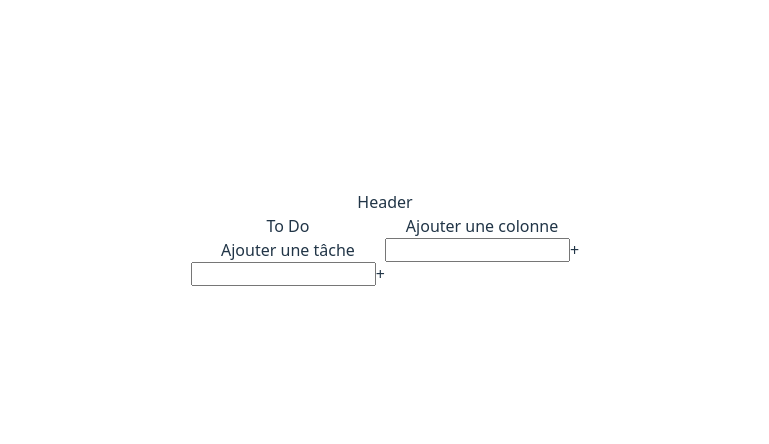
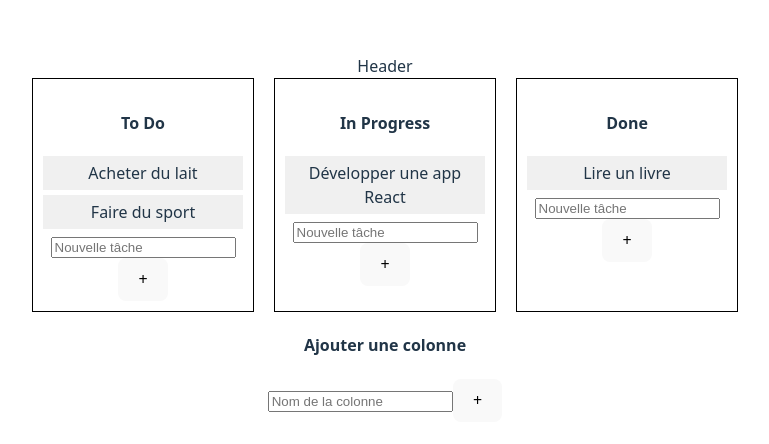
Before and after one commit to mariaguyde/taskflow-kanban, a React (Vite) app in the folder taskflow-kanban/: page / in a window 1280 px wide. Shown: the part 162-606 px from the top of the page, without its empty margins (255-1024 px from the left). Built offline with nearby package versions, Linux system fonts and the light colour scheme.

Commit message:
(feat:) drop drag fonctionnel

```diff
--- a/taskflow-kanban/package.json
+++ b/taskflow-kanban/package.json
@@ -10,7 +10,10 @@
     "preview": "vite preview"
   },
   "dependencies": {
+    "@dnd-kit/core": "^6.3.1",
     "react": "^19.0.0",
+    "react-dnd": "^16.0.1",
+    "react-dnd-html5-backend": "^16.0.1",
     "react-dom": "^19.0.0"
   },
   "devDependencies": {
--- a/taskflow-kanban/src/components/Table.jsx
+++ b/taskflow-kanban/src/components/Table.jsx
@@ -1,77 +1,117 @@
-import React, { useEffect } from 'react';
-import { useState } from 'react';
+import React, { useState } from "react";
+import { useDrag, useDrop, DndProvider } from "react-dnd";
+import { HTML5Backend } from "react-dnd-html5-backend";
 
+const ItemType = { TASK: "task" }; // Définition du type d'objet draggable
 
 function Table() {
+    const [arrayTasks, setArrayTasks] = useState([
+        { name: "To Do", tasks: ["Acheter du lait", "Faire du sport"] },
+        { name: "In Progress", tasks: ["Développer une app React"] },
+        { name: "Done", tasks: ["Lire un livre"] },
+    ]);
 
-    let [arrayTasks, setArrayTasks] = useState([{name:"To Do", tasks:[]}]);
+    // Fonction pour déplacer une tâche d'une colonne à une autre
+    const moveTask = (task, fromColumnIndex, toColumnIndex) => {
+        const updatedTasks = [...arrayTasks];
 
-    const createTask = (column) => {
-        const taskName = document.getElementById("inputNewTask" + column.name).value;
+        // Supprimer la tâche de la colonne d'origine
+        updatedTasks[fromColumnIndex].tasks = updatedTasks[fromColumnIndex].tasks.filter(t => t !== task);
+
+        // Ajouter la tâche à la nouvelle colonne
+        updatedTasks[toColumnIndex].tasks.push(task);
+
+        setArrayTasks(updatedTasks);
+    };
+
+    // Ajouter une nouvelle colonne
+    const createColumn = () => {
+        const columnName = document.getElementById("inputNewColumn").value;
+        if (columnName.trim() === "") return;
+        setArrayTasks([...arrayTasks, { name: columnName, tasks: [] }]);
+        document.getElementById("inputNewColumn").value = "";
+    };
+
+    // Ajouter une tâche dans une colonne
+    const createTask = (columnIndex) => {
+        const taskName = document.getElementById("inputNewTask" + columnIndex).value;
         if (taskName.trim() === "") return;
 
-        let copytasks = arrayTasks;
-        copytasks.forEach(columnItem => {
-            if (columnItem.name == column.name) {
-                columnItem.tasks.push(taskName); // add new task
-            }
-        });//*/
+        const updatedTasks = [...arrayTasks];
+        updatedTasks[columnIndex].tasks.push(taskName);
 
-        setArrayTasks([...copytasks]);
-        document.getElementById("inputNewTask" + column.name).value = "";
+        setArrayTasks(updatedTasks);
+        document.getElementById("inputNewTask" + columnIndex).value = "";
+    };
 
-    }
+    return (
+        <DndProvider backend={HTML5Backend}>
+            <div style={{ display: "flex", gap: "20px" }}>
+                {arrayTasks.map((column, columnIndex) => (
+                    <Column key={columnIndex} column={column} columnIndex={columnIndex} moveTask={moveTask} createTask={createTask} />
+                ))}
+            </div>
 
-    const createColumn = () => {
-        // add new column
-        const columnName = document.getElementById("inputNewColumn").value;
-        if (columnName.trim() === "") return;
+            {/* Ajout de colonne */}
+            <div>
+                <h4>Ajouter une colonne</h4>
+                <input type="text" id="inputNewColumn" placeholder="Nom de la colonne" />
+                <button onClick={createColumn}>+</button>
+            </div>
+        </DndProvider>
+    );
+}
 
-        const newColumn = { name: columnName, tasks: [] };
-        setArrayTasks([...arrayTasks, newColumn]);
-    }
+// Composant Column (Drop Target)
+function Column({ column, columnIndex, moveTask, createTask }) {
+    const [, drop] = useDrop({
+        accept: ItemType.TASK,
+        drop: (item) => moveTask(item.task, item.fromColumnIndex, columnIndex),
+    });
 
-  return (
-    <div style={{display:'flex'}}>
+    return (
+        <div ref={drop} style={{ padding: "10px", border: "1px solid black", width: "200px", minHeight: "150px" }}>
+            <h4>{column.name}</h4>
 
-        {/* Table */}
-        <div style={{display:'flex'}}>
-            {arrayTasks.map(function(column, id) {
-                return (
-                    <div key={id}>
-                        <div>{column.name}</div>
+            {/* Liste des tâches */}
+            <div>
+                {column.tasks.map((task, taskIndex) => (
+                    <Task key={taskIndex} task={task} columnIndex={columnIndex} />
+                ))}
+            </div>
 
-                        {/* Add a new task */}
-                        <div>
-                            <div>Ajouter une tâche</div>
-                            <div style={{display:'flex'}}>
-                                <input type='text' id={'inputNewTask'+ column.name} />
-                                <div onClick={() => createTask(column)}>+</div>
-                            </div>
-                        </div>
-
-                        {/* List of tasks */}
-                        <div>
-                            {column.tasks.map(function(task, idTask) {
-                                return(
-                                    <div key={idTask+"_task"}>{task}</div>
-                                );
-                            })}
-                        </div>
-                    </div>
-                )})
-            }
-        </div>
-
-        <div>
-            <div>Ajouter une colonne</div>
-            <div style={{display:'flex'}}>
-                <input type='text' id='inputNewColumn' />
-                <div onClick={createColumn}>+</div>
+            {/* Ajout de tâche */}
+            <div>
+                <input type="text" id={"inputNewTask" + columnIndex} placeholder="Nouvelle tâche" />
+                <button onClick={() => createTask(columnIndex)}>+</button>
             </div>
         </div>
-    </div>
-  )
+    );
 }
 
-export default Table
+// Composant Task (Drag Source)
+function Task({ task, columnIndex }) {
+    const [{ isDragging }, drag] = useDrag({
+        type: ItemType.TASK,
+        item: { task, fromColumnIndex: columnIndex },
+        collect: (monitor) => ({
+            isDragging: !!monitor.isDragging(),
+        }),
+    });
+
+    return (
+        <div
+            ref={drag}
+            style={{
+                padding: "5px",
+                backgroundColor: isDragging ? "lightgray" : "#f0f0f0",
+                margin: "5px 0",
+                cursor: "grab",
+            }}
+        >
+            {task}
+        </div>
+    );
+}
+
+export default Table;
```
Also changed, not shown: taskflow-kanban/src/App.jsx (+5 -6 lines), 1 other file (tests, documents, lock files or other folders).
